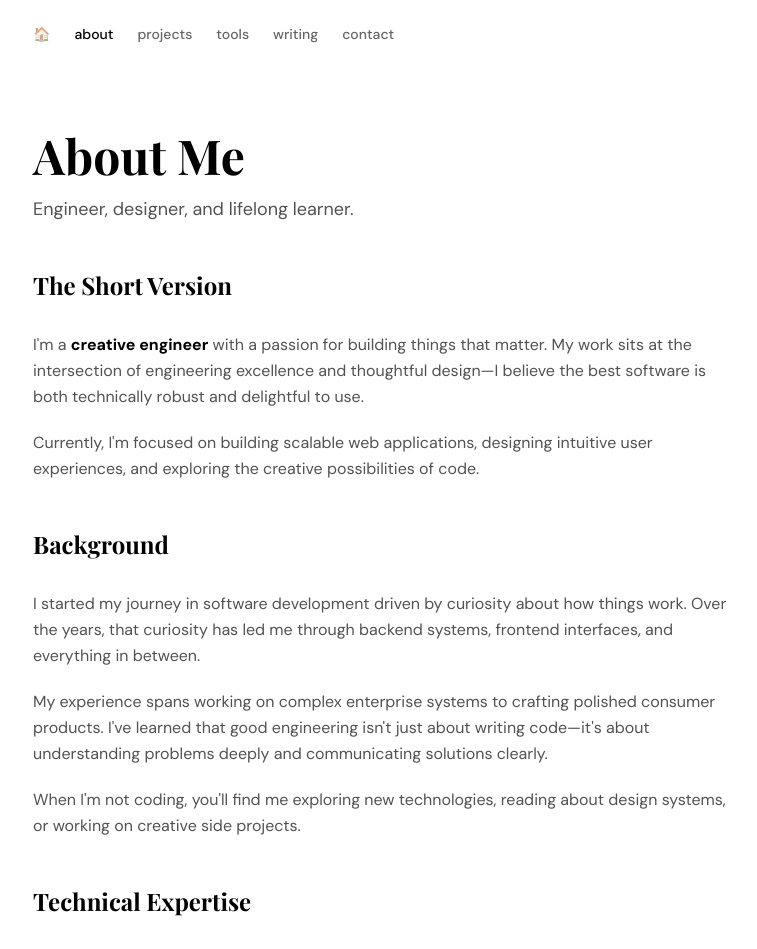
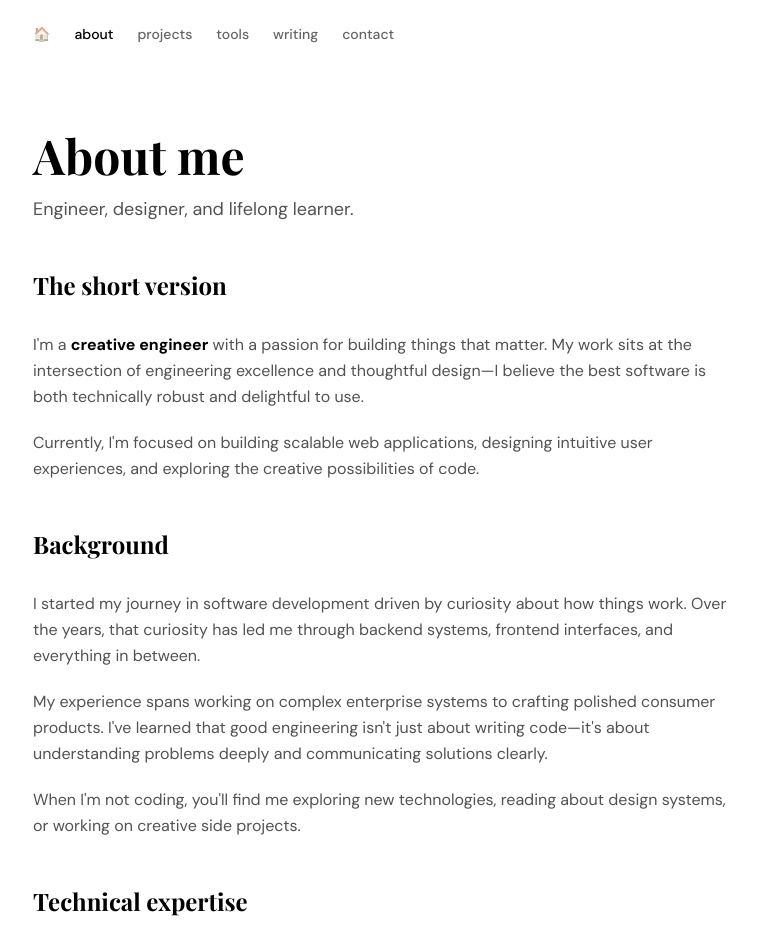
Before and after one commit to AlexSoldin/portfolio, a Next.js app: page /about in a window 1280 px wide. Shown: the top 949 px of the page, without its empty margins (183-940 px from the left). Built offline with nearby package versions, Linux system fonts and the light colour scheme; a web font is replaced by a local one.

Commit message:
style: fix capitalization to sentence case throughout, add rule to cursor rules

```diff
--- a/src/app/about/page.tsx
+++ b/src/app/about/page.tsx
@@ -11,7 +11,7 @@ export const metadata: Metadata = {
 export default function AboutPage() {
   return (
     <div className="max-w-4xl mx-auto px-6 py-16">
-      <PageHeader title="About Me" subtitle="Engineer, designer, and lifelong learner." />
+      <PageHeader title="About me" subtitle="Engineer, designer, and lifelong learner." />
 
       <div className="prose max-w-none">
         {/* Intro Section */}
--- a/src/app/page.tsx
+++ b/src/app/page.tsx
@@ -20,7 +20,7 @@ export default function Home() {
 
       {/* What I Do Section */}
       <section className="mb-16 animate-fade-in-delay-2">
-        <SectionHeader title="What I Do" />
+        <SectionHeader title="What I do" />
         <div className="space-y-6">
           {skills.map((category) => (
             <div key={category.title}>
--- a/src/app/projects/page.tsx
+++ b/src/app/projects/page.tsx
@@ -81,7 +81,7 @@ export default function ProjectsPage() {
       {/* Other Projects */}
       <section>
         <p className="text-sm font-medium text-[var(--muted)] uppercase tracking-wider mb-6 animate-fade-in-delay-3">
-          More Projects
+          More projects
         </p>
         <div className="grid sm:grid-cols-2 gap-6">
           {otherProjects.map((project, index) => (
--- a/src/app/writing/page.tsx
+++ b/src/app/writing/page.tsx
@@ -64,7 +64,7 @@ export default function WritingPage() {
       {/* Newsletter CTA */}
       <section className="mt-16 p-8 bg-[var(--highlight)] border border-[var(--border)] rounded-xl animate-fade-in-delay-4">
         <h2 className="font-[family-name:var(--font-playfair)] text-xl font-bold mb-2">
-          Stay Updated
+          Stay updated
         </h2>
         <p className="text-[var(--muted)] mb-6">
           Get notified when I publish new articles. No spam, unsubscribe anytime.
--- a/src/data/about.ts
+++ b/src/data/about.ts
@@ -2,7 +2,7 @@ import type { AboutContent } from "@/types";
 
 export const aboutContent: AboutContent = {
   intro: {
-    title: "The Short Version",
+    title: "The short version",
     paragraphs: [
       "I'm a **creative engineer** with a passion for building things that matter. My work sits at the intersection of engineering excellence and thoughtful design—I believe the best software is both technically robust and delightful to use.",
       "Currently, I'm focused on building scalable web applications, designing intuitive user experiences, and exploring the creative possibilities of code.",
@@ -17,7 +17,7 @@ export const aboutContent: AboutContent = {
     ],
   },
   expertise: {
-    title: "Technical Expertise",
+    title: "Technical expertise",
     categories: [
       {
         title: "Backend & Systems",
```
Also changed, not shown: src/app/tools/page.tsx (added), 1 other file (tests, documents, lock files or other folders).
